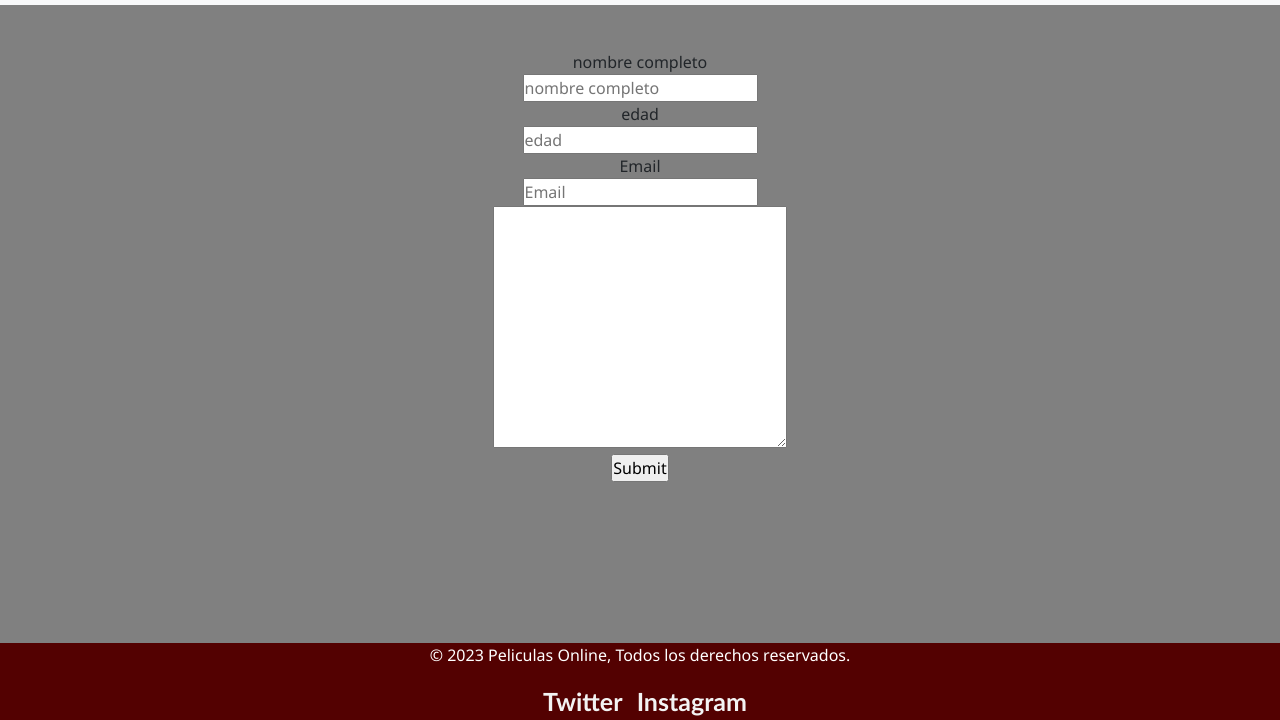
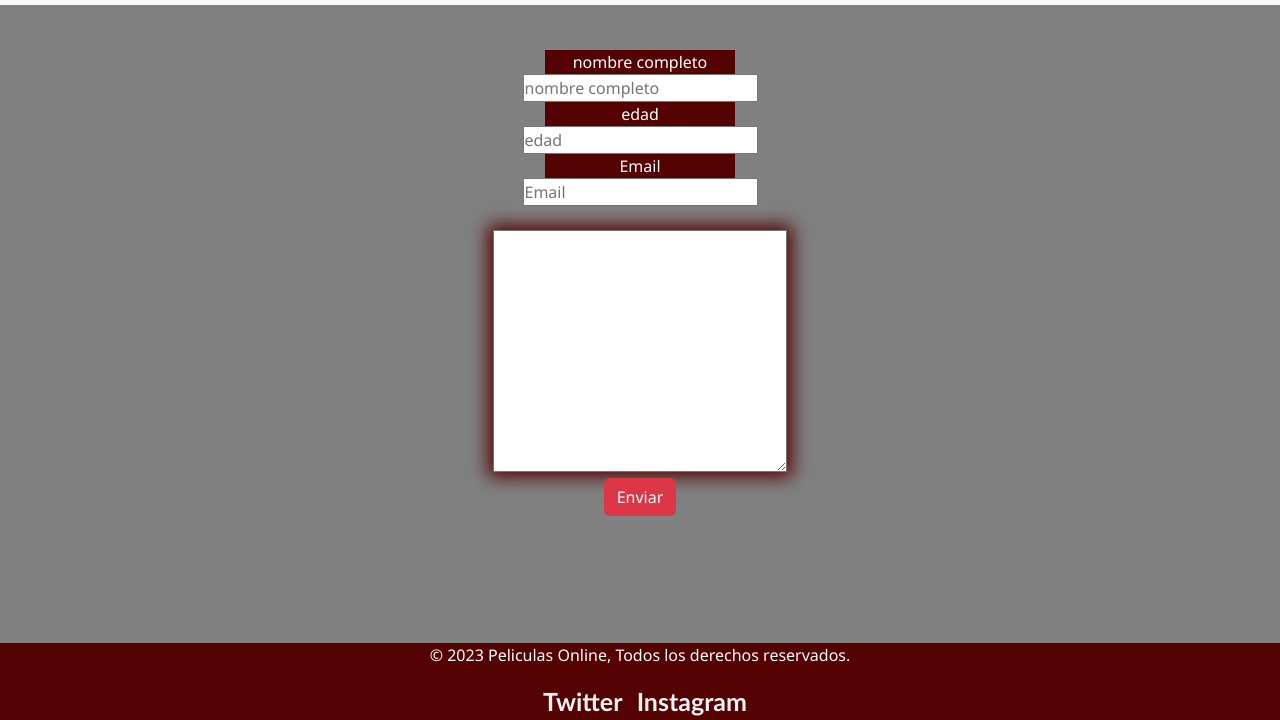
Before and after one commit to GabyGiovanetti/PreEntrega3, a plain HTML site: page contacto.html in a window 1280 px wide. Shown: the part 80-800 px from the top of the page. Drawn offline with nearby package versions, Linux system fonts and the light colour scheme; files that its build step writes are made by us from their sources; files whose address does not match are found by name.

Commit message:
se mejoro un poco sesion de contactos

```diff
--- a/contacto.html
+++ b/contacto.html
@@ -67,9 +67,11 @@
 <br>
 <input type="email" placeholder="Email">
 <br>
+
+<br>
 <textarea name="" id="" cols="30" rows="10"></textarea>
 <br>
-<input type="submit">
+<button type="button" class="btn btn-danger">Enviar</button>
 </form>
 </div>
 
--- a/css/style.css
+++ b/css/style.css
@@ -99,6 +99,16 @@ a {
     text-align: center;
 }
 
+.contactos label{
+    width: 190px;
+    background-color: #530101;
+    color: white;
+}
+
+.contactos textarea{
+    box-shadow: 0px 0px 17px 5px #530101;
+}
+
 .footer{
     margin-top: auto;
     background-color: #530101;
```
